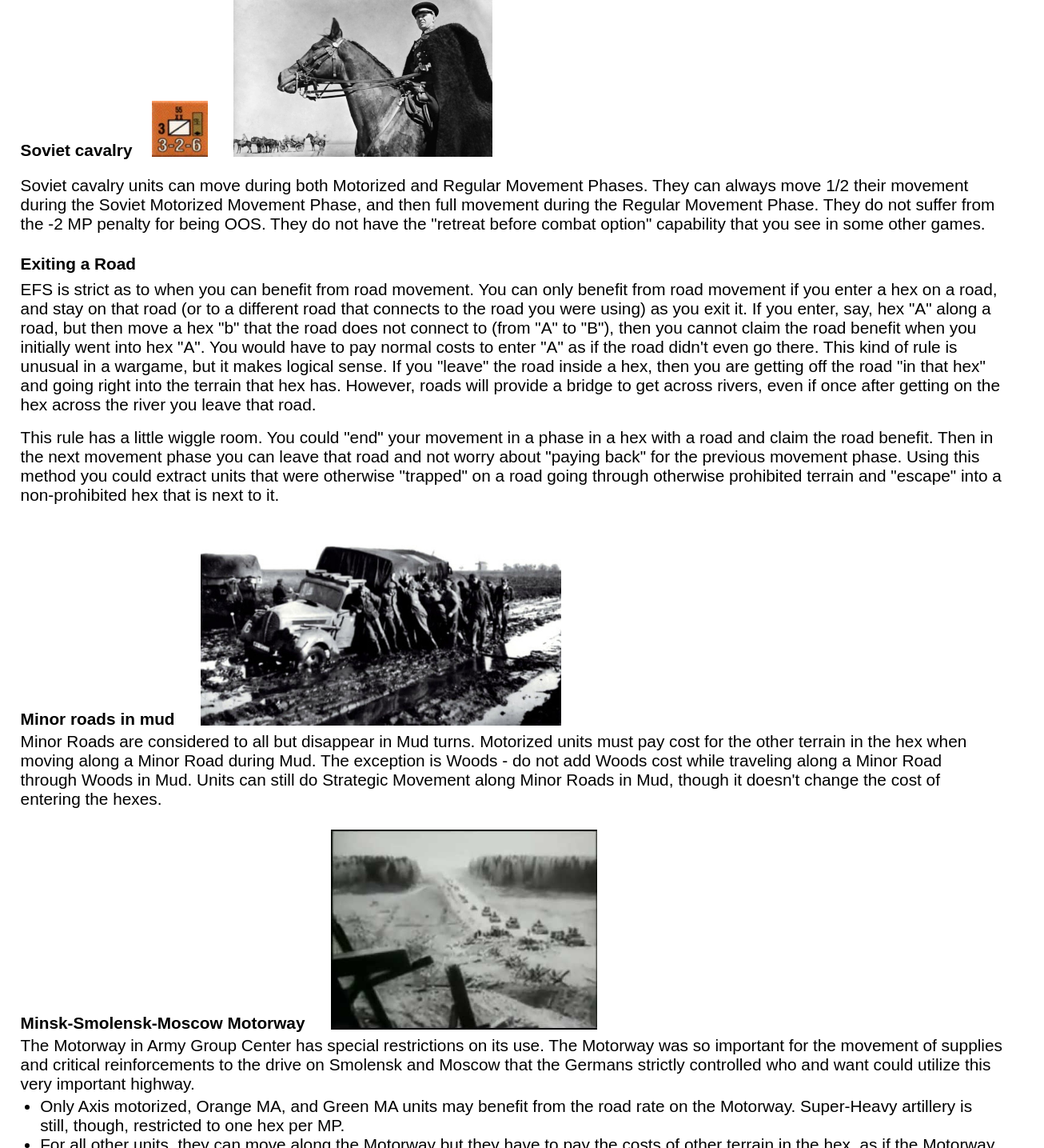
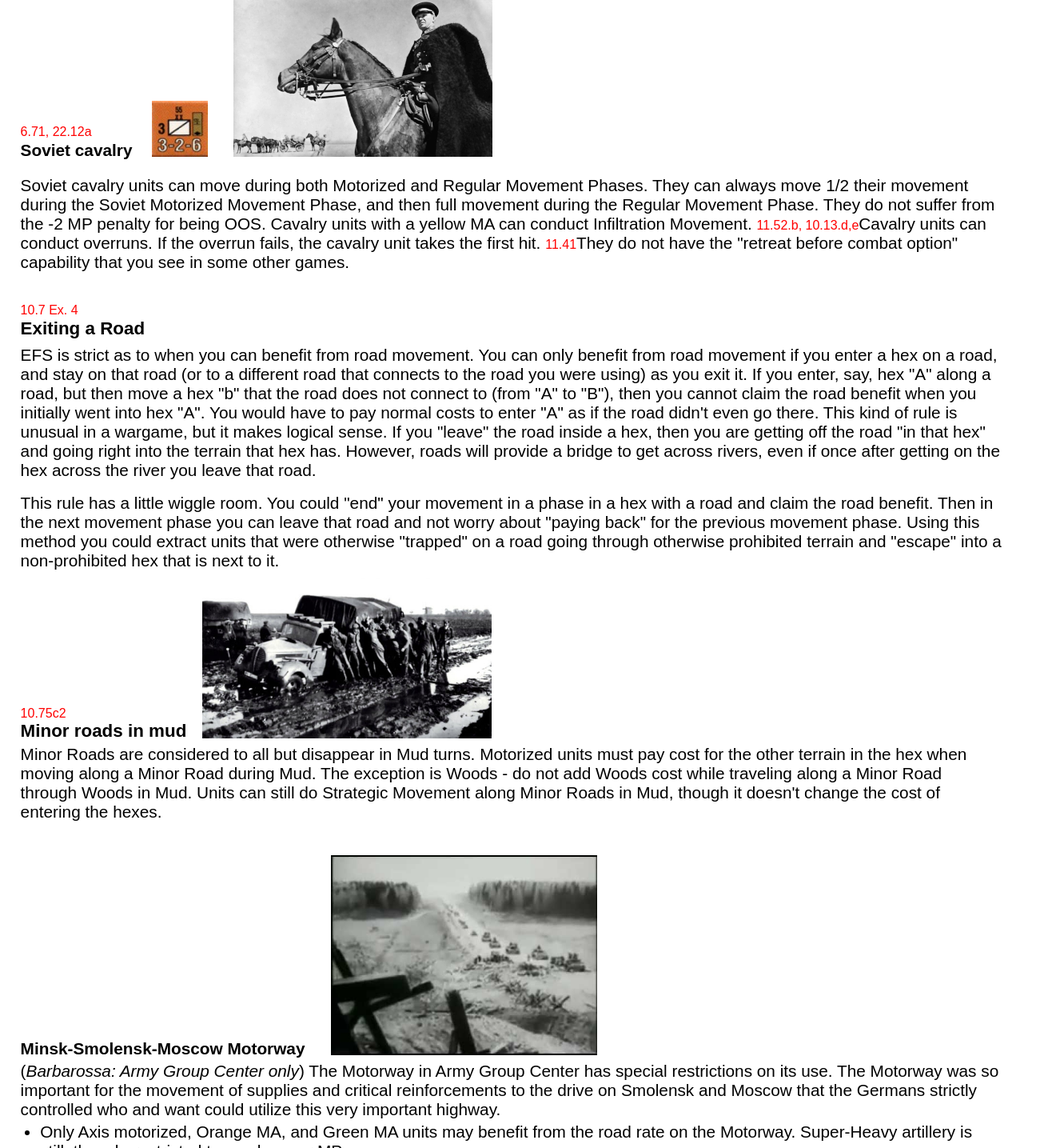
Before and after one commit to cserret/wargalley, a React (Create React App) app: page /efs/movement in a window 1280 px wide. Shown: the part 2658-4093 px from the top of the page at 80% size, 1306 px wide, since content can reach past the window. Built offline with nearby package versions, Linux system fonts and the light colour scheme.

Commit message:
some more rules stuff and minor edits

```diff
--- a/src/Components/Efs/Efs.scss
+++ b/src/Components/Efs/Efs.scss
@@ -213,7 +213,7 @@
     position: relative;
     > span:nth-child(1) {
       position: absolute;
-      bottom: 25px;
+      bottom: 22px;
       left: 0;
       font-weight: normal;
       color: red;
@@ -342,4 +342,7 @@
     color: red;
     font-size: 1rem;
   }
+  .i {
+      font-style: italic;
+  }
 }
--- a/src/Components/Efs/EfsHome/EfsHome.js
+++ b/src/Components/Efs/EfsHome/EfsHome.js
@@ -80,7 +80,7 @@ const EfsHome = (props) => {
                 </p>
                 <p>
                     <span className={props.language === 'en' ? '' : 'block-hidden'}>
-                    In this discussion I will primarily keep to AGS, AGC, and AGN, although most of it should apply to Typhoon! as well. The newer revisions of the system can be
+                    In this discussion I will primarily keep to the newer games, although most of it should apply to Typhoon! as well. The newer revisions of the system can be
                     applied to Typhoon!, although you'll have to come up with some updated counters and use some of the charts and rules from the later Barbarossa games (<a href="https://www.gmtgames.com/bags/gmtefret.htm">link</a>). Kiev to Rostov and Crimea have some updates and minor changes to the rules.
                 </span>
                 <span className={props.language === 'fr' ? '' : 'block-hidden'}>
--- a/src/Components/Efs/Movement/Movement.js
+++ b/src/Components/Efs/Movement/Movement.js
@@ -148,6 +148,7 @@ const Movement = (props) => {
                 <div className="spacer2rem" />
 
                 <div className="subheader-image header-2-image">
+                    <span>23.41</span>
                     <div>Super-heavy artillery</div>
                     <img src={german_superheavy} alt="German Super-heavy artillery" />
                     <img src={germansuperheavy} alt="German super heavy artillery at Sevastopol" />
@@ -172,18 +173,27 @@ const Movement = (props) => {
                 <div className="spacer2rem" />
 
                 <div className="subheader-image header-2-image">
+                    <span>6.71, 22.12a</span>
                     <div>Soviet cavalry</div>
                     <img src={soviet_cavalry} alt="Soviet cavalry" />
                     <img src={soviet_cossack} alt="Soviet Cossack commander at Kiev, 1942" />
                 </div>
                 <div className="spacer1rem" />
                 <p>
-                    Soviet cavalry units can move during both Motorized and Regular Movement Phases. They can always move 1/2 their movement during the Soviet Motorized Movement Phase, and then full movement during the Regular Movement Phase. They do not suffer from the -2 MP penalty for being OOS. They do not have the "retreat before combat option" capability that you see in some other games.
+                    Soviet cavalry units can move during both Motorized and Regular Movement Phases.
+                    They can always move 1/2 their movement during the Soviet Motorized Movement Phase, and then full movement during the Regular Movement Phase.
+                    They do not suffer from the -2 MP penalty for being OOS.
+                    Cavalry units with a yellow MA can conduct Infiltration Movement.  <span className="rule-ref">11.52.b, 10.13.d,e</span>
+                    Cavalry units can conduct overruns. If the overrun fails, the cavalry unit takes the first hit. <span className="rule-ref">11.41</span>
+                    They do not have the "retreat before combat option" capability that you see in some other games.
                 </p>
 
 
                 <div className="spacer1rem" />
-                <div className="subheader-normal">Exiting a Road</div>
+                <div className="subheader-rule">
+                    <span>10.7 Ex. 4</span>
+                    <div>Exiting a Road</div>
+                </div>
                 <p>
                     EFS is strict as to when you can benefit from road movement. You can only benefit from road movement if you enter a hex on a road, and stay on that road (or to a different road that connects to the road you were using) as you exit it. If you enter, say, hex "A" along a road, but then move a hex "b" that the road does not connect to (from "A" to "B"), then you cannot claim the road benefit when you initially went into hex "A". You would have to pay normal costs to enter "A" as if the road didn't even go there. This kind of rule is unusual in a wargame, but it makes logical sense. If you "leave" the road inside a hex, then you are getting off the road "in that hex" and going right into the terrain that hex has. However, roads will provide a bridge to get across rivers, even if once after getting on the hex across the river you leave that road.
                 </p>
@@ -191,24 +201,24 @@ const Movement = (props) => {
                     This rule has a little wiggle room. You could "end" your movement in a phase in a hex with a road and claim the road benefit. Then in the next movement phase you can leave that road and not worry about "paying back" for the previous movement phase. Using this method you could extract units that were otherwise "trapped" on a road going through otherwise prohibited terrain and "escape" into a non-prohibited hex that is next to it.
                 </p>
 
-                <div className="spacer1rem" />
-                <div className="subheader-image header-1-image">
+                <div className="subheader-image stalin">
+                <span>10.75c2</span>
                     <div>Minor roads in mud</div>
                     <img src={mudroad} alt="muddy road" />
                 </div>
+
                 <p>
                     Minor Roads are considered to all but disappear in Mud turns. Motorized units must pay cost for the other terrain in the hex when moving along a Minor Road during Mud. The exception is Woods - do not add Woods cost while traveling along a Minor Road through Woods in Mud. Units can still do Strategic Movement along Minor Roads in Mud, though it doesn't change the cost of entering the hexes.
                 </p>
 
-                <div className="spacer1rem" />
+                <div className="spacer2rem" />
                 <div className="subheader-image header-1-image">
                     <div>Minsk-Smolensk-Moscow Motorway</div>
                     <img src={motorway} alt="Minsk-Smolensk-Moscow Motorway" />
                 </div>
 
-
                 <div className="pdiv">
-                    The Motorway in Army Group Center has special restrictions on its use. The Motorway was so important for the movement of supplies and critical reinforcements to the drive on Smolensk and Moscow that the Germans strictly controlled who and want could utilize this very important highway.
+                    (<span className="i">Barbarossa: Army Group Center only</span>) The Motorway in Army Group Center has special restrictions on its use. The Motorway was so important for the movement of supplies and critical reinforcements to the drive on Smolensk and Moscow that the Germans strictly controlled who and want could utilize this very important highway.
                 <ul className="bare-ul">
                         <li>Only Axis motorized, Orange MA, and Green MA units may benefit from the road rate on the Motorway. Super-Heavy artillery is still, though, restricted to one hex per MP.</li>
                         <li>For all other units, they can move along the Motorway but they have to pay the costs of other terrain in the hex, as if the Motorway wasn't even there.</li>
@@ -216,7 +226,7 @@ const Movement = (props) => {
                     </ul>
                 </div>
 
-                <div className="spacer1rem" />
+                <div className="spacer2rem" />
                 <div className="subheader-image header-1-image">
                     <div>How Railroads are sometimes treated like a road</div>
                     <img src={german_troops_railroad} alt="German troops walking along railroad" />
@@ -266,7 +276,7 @@ const Movement = (props) => {
                     <img src={infiltration_movement_example} alt="Infiltration movement example" />
                 </div>
                 <div className="pdiv">
-                Motorized units with yellow movement factors can do something similar to 1-Hex Movement called Infiltration Movement. It allows them to move directly from enemy ZOC to adjacent enemy ZOC. This movement of 1 hex uses up all the MPs of the motorized unit or stack of motorized units.
+                Motorized and Cavalry units with yellow movement factors can do something similar to 1-Hex Movement called Infiltration Movement. It allows them to move directly from enemy ZOC to adjacent enemy ZOC. This movement of 1 hex uses up all the MPs of the motorized unit or stack of motorized units.
                     <ul className="bare-ul">
                         <li>Axis Infiltration Movement can only occur during the Axis Regular Movement Phase.</li>
                         <li>Soviet Infiltration Movement can only occur during the Soviet Motorized Movement Phase.</li>
@@ -297,7 +307,7 @@ const Movement = (props) => {
                     Although similar to combat, overruns are considered part of movement.
                 </p>
                 <div className="pdiv">
-                    During Motorized Movement or regular Movement phases, a motorized unit, or stack of motorized units that start the movement phase stacked together, may attempt to overrun an enemy occupied hex. To do so they must meet the minimum odds, and then roll on the overrun table. Attack Supply is not used, and no artillery can participate. Defending artillery units only defend with their defence factor. No air units can participate. The overrunning units must remain stacked. The hex adjacent to the target of the overrun cannot be in the ZOC of other enemy units, other than the units that are being overrun. None of the overrunning units can be Out of Supply. Overruns cannot take place if the units are using One Hex Movement. The overrunning units must be able to pay all normal movement costs, plus the cost of entering the enemy occupied hex (minus the cost of entering another enemy ZOC), plus 1 MP. The following restrictions also apply:
+                    During Motorized Movement or regular Movement phases, a motorized unit, or stack of motorized (and/or Cavalry) units that start the movement phase stacked together, may attempt to overrun an enemy occupied hex. To do so they must meet the minimum odds, and then roll on the overrun table. Attack Supply is not used, and no artillery can participate. Defending artillery units only defend with their defence factor. No air units can participate. The overrunning units must remain stacked. The hex adjacent to the target of the overrun cannot be in the ZOC of other enemy units, other than the units that are being overrun. None of the overrunning units can be Out of Supply. Overruns cannot take place if the units are using One Hex Movement. The overrunning units must be able to pay all normal movement costs, plus the cost of entering the enemy occupied hex (minus the cost of entering another enemy ZOC), plus 1 MP. The following restrictions also apply:
 
                 <ul className="bare-ul">
                     <li>Overruns can only occur in Dry or Frost weather.</li>
--- a/src/Components/Efs/Movement/Movement.scss
+++ b/src/Components/Efs/Movement/Movement.scss
@@ -1,12 +1,20 @@
 .content {
     .header-1-image {
+        span {
+            position: absolute;
+            bottom: 22px;
+            left: 0;
+            font-weight: normal;
+            color: red;
+            font-size: 1rem;
+          }
         :nth-child(1) {
             margin-top: auto;
             position: relative;
             top: 4px;
             font-size: 1.3rem;
         }
-        :nth-child(2) {
+        img {
             height: 250px;
             width: auto;
             margin-left: 2rem;
@@ -18,22 +26,30 @@
         }
     }
     .header-2-image {
-        :nth-child(1) {
+        > span:nth-child(1) {
+            position: absolute;
+            bottom: 22px;
+            left: 0;
+            font-weight: normal;
+            color: red;
+            font-size: 1rem;
+          }
+        div {
             margin-top: auto;
             position: relative;
             top: 4px;
             font-size: 1.3rem;
         }
-        :nth-child(2) {
+        img {
+            height: 200px;
+            width: auto;
+            margin-left: 2rem;
+        }
+        img:first-of-type {
             margin-top: auto;
             margin-left: 1.5rem;
             height: 70px;
             width: auto;
-        }
-        :nth-child(3) {
-            height: 200px;
-            width: auto;
-            margin-left: 2rem;
         }
     }
     .bare-ul {
--- a/src/Components/Efs/Supply/Supply.js
+++ b/src/Components/Efs/Supply/Supply.js
@@ -56,6 +56,7 @@ const Supply = (props) => {
 
             <span className={props.language === 'en' ? '' : 'block-hidden'}>
                 <div className="subheader-image">
+                    <span>6.0</span>
                     <div>General Supply</div>
                     <img src={barrels} alt="general supply barrels" />
                 </div>
@@ -616,8 +617,10 @@ const Supply = (props) => {
 
             <span className={props.language === 'en' ? '' : 'block-hidden'}>
 
-            <div className="subheader-normal">Use of Attack Supply as General Supply</div>
-
+            <div className="subheader-rule">
+                <span>6.53</span>
+                <div>Use of Attack Supply as General Supply</div>
+            </div>
                 <p>
                     There is one more way for units to get General Supply, but it's something to be avoided unless you have a very good reason. You can use Attack Supply as a source of General Supply. Using a Attack Supply counter for General Supply uses up that Attack Supply, or 1 point of a Dump. This procedure gives General Supply to friendly units that can trace 5 hexes, under the same conditions as tracing a LOC, to the Attack Supply. The units are then considered in General Supply for 1 turn. Typically, only Soviet forces will use this tactic, since they are often cut off by the advancing Germans, and may have some friendly Attack Supply trapped with them. But you may find yourself, as the Axis player, forced to do this if for example a panzer division got cut off - or if you "planned" on a panzer division being cut off while involved in a deep thrust behind enemy lines.
                 </p>
@@ -651,7 +654,10 @@ const Supply = (props) => {
 
             <span className={props.language === 'en' ? '' : 'block-hidden'}>
 
-            <div className="subheader-normal">Effects of not being able to get General Supply</div>
+            <div className="subheader-rule">
+                <span>6.7</span>
+                <div>Effects of not being able to get General Supply</div>
+            </div>
 
                 <p>
                 Units that were in General Supply but are found to be unable to trace to General Supply are marked with a "Emergency Supply" marker. These units are still considered to be in General Supply. Units that have a "Emergency Supply" marker on them, and are found to still be unable to trace to General Supply during the Supply phase have the "Emergency Supply" marker flipped to "Out of Supply". Strongpoints also suffer from being Out of Supply. Units that are marked "Out of Supply" have the following negative effects:
@@ -753,6 +759,7 @@ Exception : la cavalerie ne subit pas cette pènalitè de -2.</li>
 
             <span className={props.language === 'en' ? '' : 'block-hidden'}>
                 <div className="subheader-image">
+                    <span>6.8</span>
                     <div>Attack Supply</div>
                     <img src={supplystrip} alt="supply counters" />
                 </div>
```
